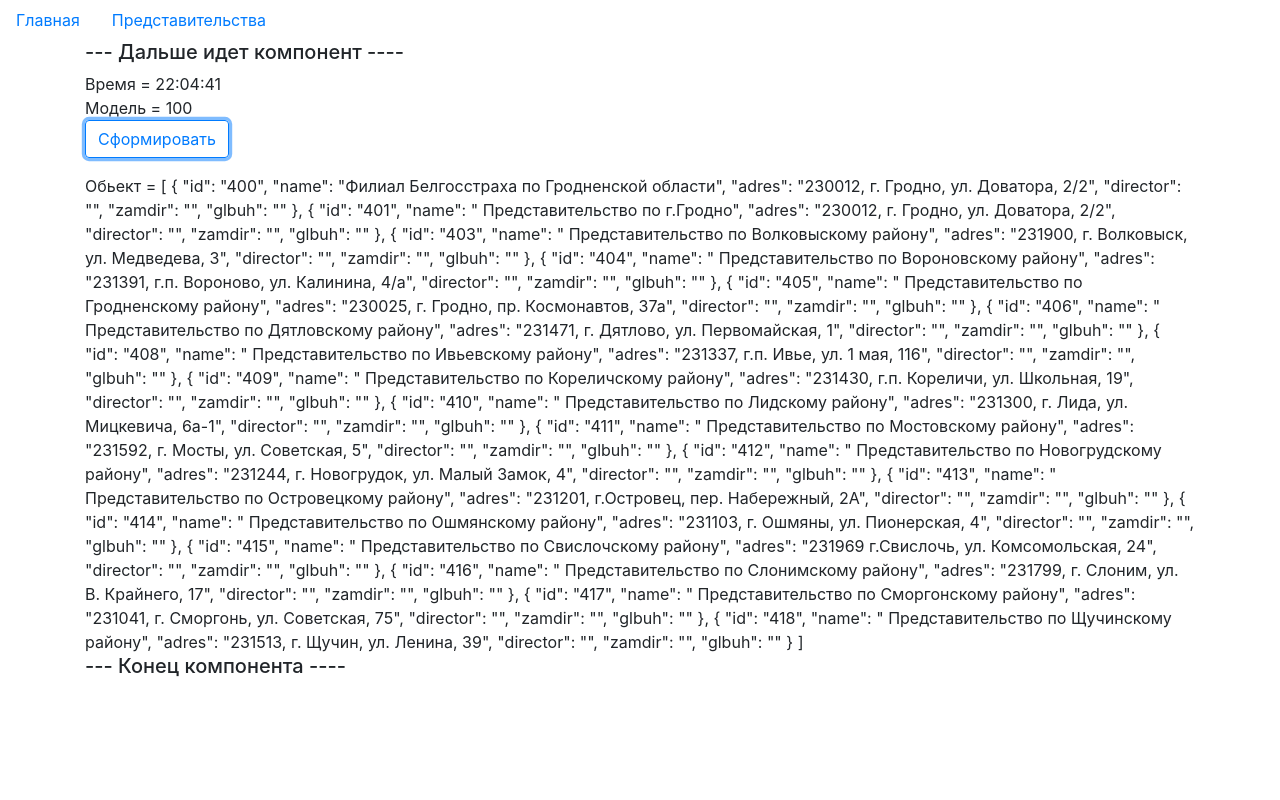
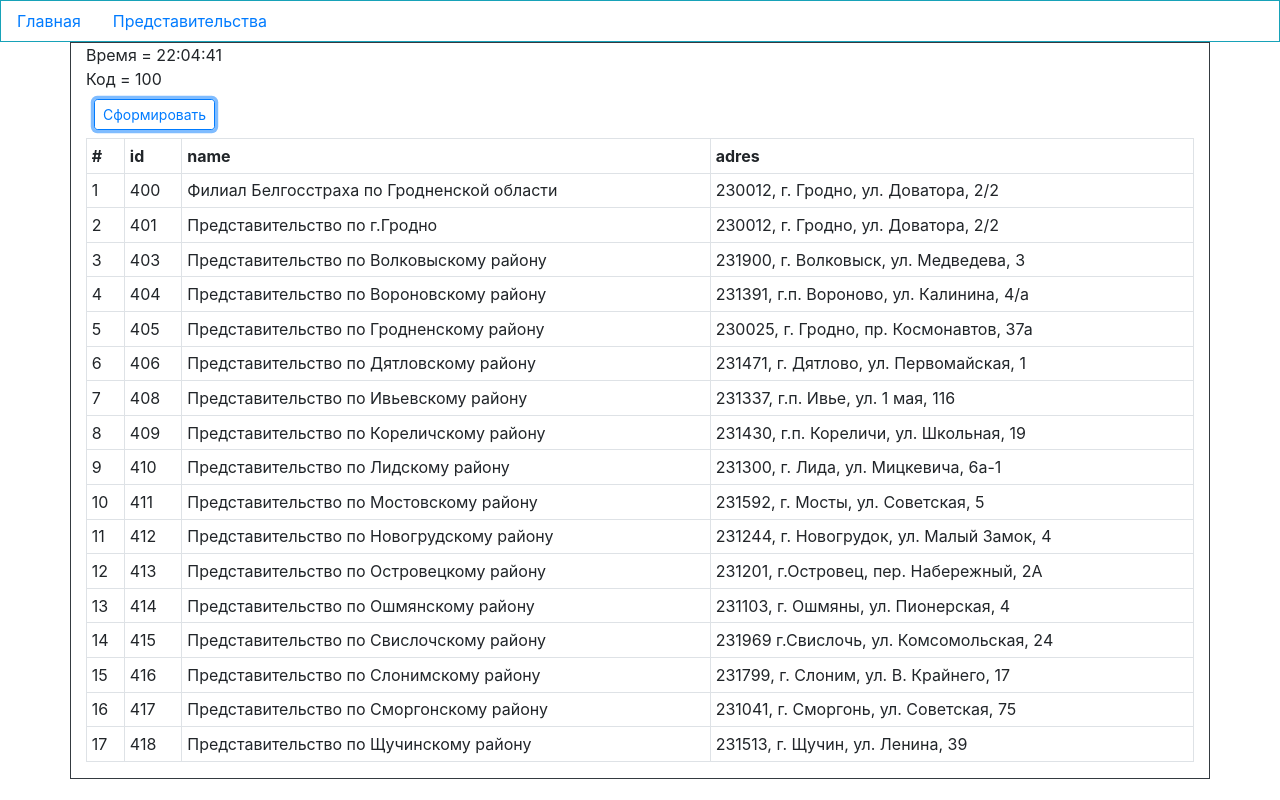
Before and after one commit to Martiniks/accTech, an Angular app: page /offices in a window 1280 px wide. Both pictures are taken after a click on the button "Сформировать". Built offline with nearby package versions, Linux system fonts and the light colour scheme.

Commit message:
components with border and table

```diff
--- a/src/app/app.component.html
+++ b/src/app/app.component.html
@@ -1,11 +1,9 @@
-<div>
+<div class="border border-info">
   <nav class="nav nav-pills ">
     <a class="nav-item nav-link" routerLink=""> Главная</a>
     <a class="nav-item nav-link" routerLink="/offices"> Представительства</a>
   </nav>
 </div>
-<div class="container">
-  <h5> ---   Дальше идет компонент  ----</h5>
+<div class="container border border-dark">
   <router-outlet></router-outlet>
-  <h5> ---   Конец компонента  ----</h5>
 </div>
--- a/src/app/components/offices/offices.component.html
+++ b/src/app/components/offices/offices.component.html
@@ -1,6 +1,22 @@
 <div *ngIf="done">Время = {{time}}</div>
-<div *ngIf="done">Модель = {{model}}</div>
-<div class="form-group">
-  <button class="btn btn-outline-primary" (click)="submit()">Сформировать</button>
+<div *ngIf="done">Код = {{model}}</div>
+<div class="form-group m-2">
+  <button class="btn btn-outline-primary btn-sm" (click)="submit()">Сформировать</button>
 </div>
-<div *ngIf="done">Обьект = {{arrTab | json }}</div>
+<div *ngIf="done">
+  <table *ngIf="arrTab?.length" class="table table-bordered  table-sm">
+    <tr>
+      <th>#</th>
+      <th *ngFor="let title of keys(arrTab[0])">
+        {{title}}
+      </th>
+    </tr>
+    <tr *ngFor="let row of arrTab; let i=index; trackBy:trackByFn">
+      <td>{{i + 1}}</td>
+      <td *ngFor="let column of keys(row); let j=index">
+        {{row[column] }}
+      </td>
+    </tr>
+  </table>
+</div>
+<!--<div *ngIf="done">Обьект = {{arrTab | json }}</div>-->
```
